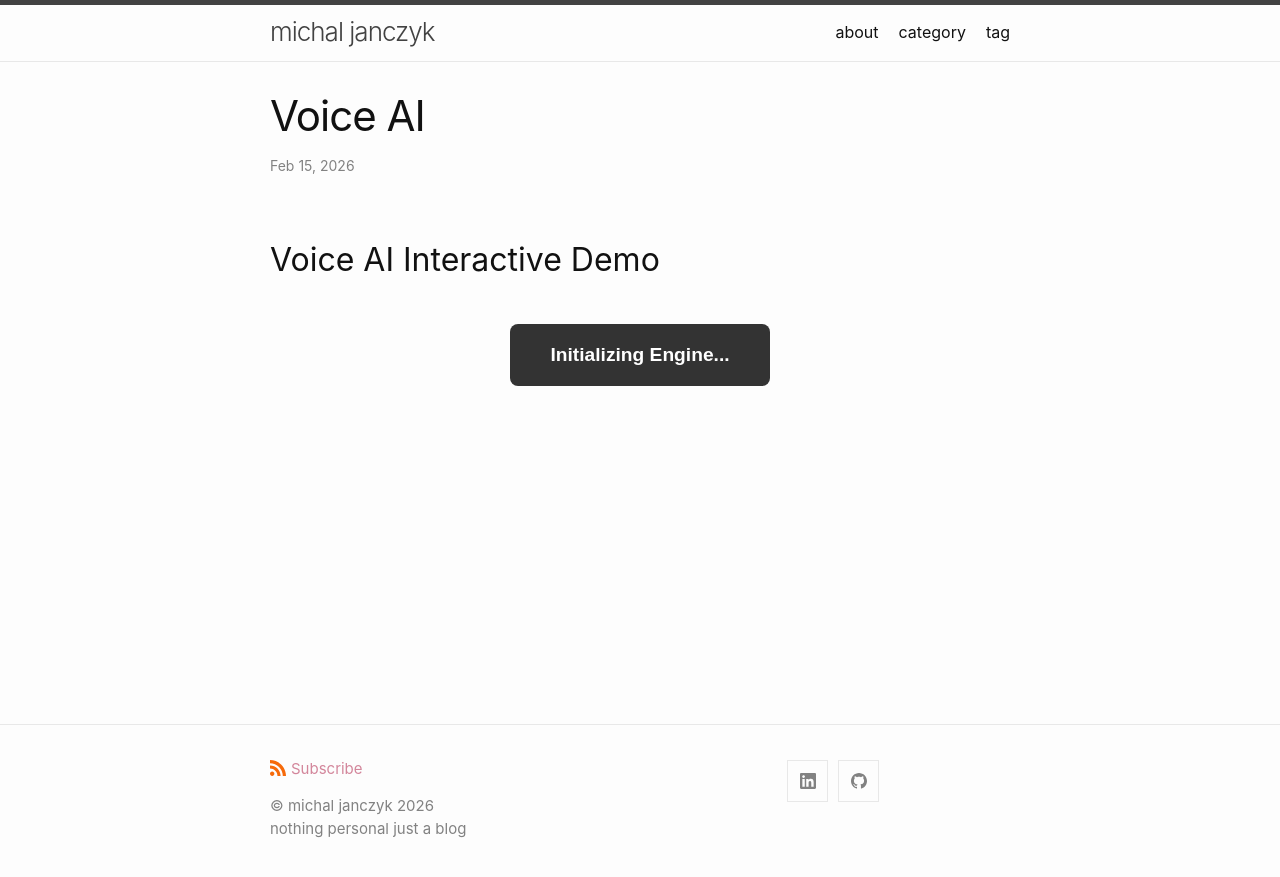
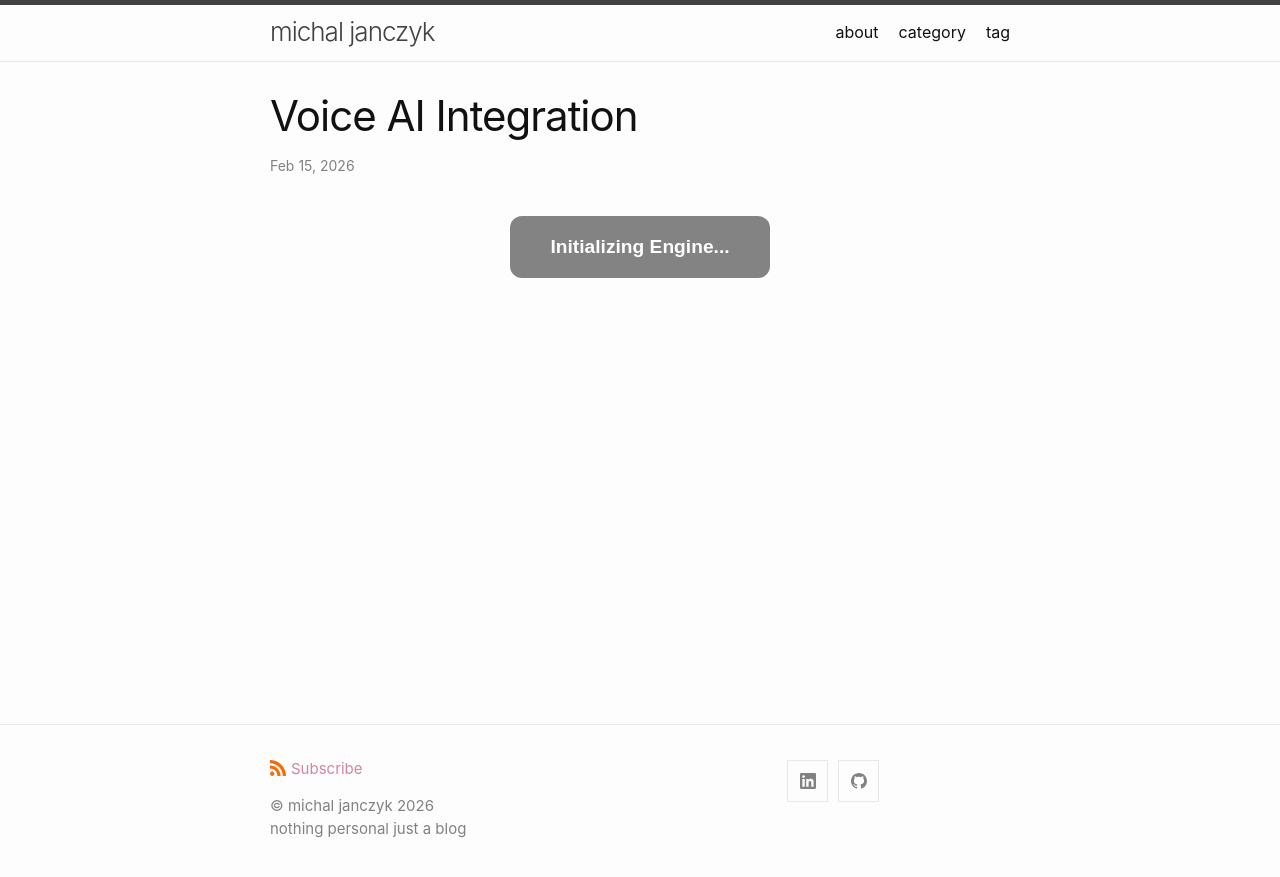
Before and after one commit to michal0janczyk/michaljanczyk.github.io, a Jekyll site: the page built from _posts/system_design/2026-02-15-voice-ai.markdown, in a window 1280 px wide. Shown: the top 877 px of the page. Built offline with Jekyll 4.4.1, drawn with Linux system fonts in a browser that asks for light colours; some of the changed lines change nothing that is shown.

Commit message:
Voice AI Try

```diff
--- a/_posts/system_design/2026-02-15-voice-ai.markdown
+++ b/_posts/system_design/2026-02-15-voice-ai.markdown
@@ -1,24 +1,22 @@
 ---
 layout: post
-title:  "Voice AI"
+title:  "Voice AI Integration"
 date:   2026-02-15
 category: System Design
-tags: system_design
+tags: [ai, system_design]
 ---
 
-## Voice AI Interactive Demo
-
 <div style="margin: 40px 0; text-align: center;">
-    <button id="test-voice-btn" style="
+    <button id="ai-voice-btn" disabled style="
         background-color: #333;
         color: #ffffff;
         border: none;
         padding: 20px 40px;
         font-size: 1.2rem;
         font-weight: 600;
-        border-radius: 8px;
-        cursor: wait;
-        transition: all 0.3s ease;
+        border-radius: 12px;
+        cursor: not-allowed;
+        opacity: 0.6;
     ">
         Initializing Engine...
     </button>
@@ -28,32 +26,29 @@ tags: system_design
 
 <script>
   (function() {
-    const btn = document.getElementById('test-voice-btn');
+    const btn = document.getElementById('ai-voice-btn');
     let conversation;
 
-    // 2. This checks for the SDK every 100ms
-    const timer = setInterval(() => {
+    // This loop prevents the "undefined" error by waiting for the SDK
+    const checkSDK = setInterval(() => {
       if (window.ElevenLabsConvAI) {
-        clearInterval(timer);
+        clearInterval(checkSDK);
+        btn.disabled = false;
         btn.textContent = "Click to Speak with AI";
         btn.style.backgroundColor = "#00D1FF";
         btn.style.cursor = "pointer";
-        console.log("SDK Ready");
+        btn.style.opacity = "1";
       }
     }, 100);
 
     btn.onclick = async () => {
-      if (!window.ElevenLabsConvAI) return;
-
       if (!conversation) {
         try {
           btn.textContent = "Connecting...";
-
-          // 3. Start the actual session
           conversation = await window.ElevenLabsConvAI.Conversation.startSession({
             agentId: "agent_4601khceyk26ebb9rbdrx4kvbn4b",
             onConnect: () => {
-              btn.textContent = "Stop AI";
+              btn.textContent = "Stop AI Session";
               btn.style.backgroundColor = "#FF3B30";
             },
             onDisconnect: () => {
@@ -63,8 +58,8 @@ tags: system_design
             }
           });
         } catch (err) {
-          console.error(err);
-          btn.textContent = "Mic Error - Check Settings";
+          console.error("Session Error:", err);
+          btn.textContent = "Check Allowlist Settings";
         }
       } else {
         await conversation.endSession();
```
